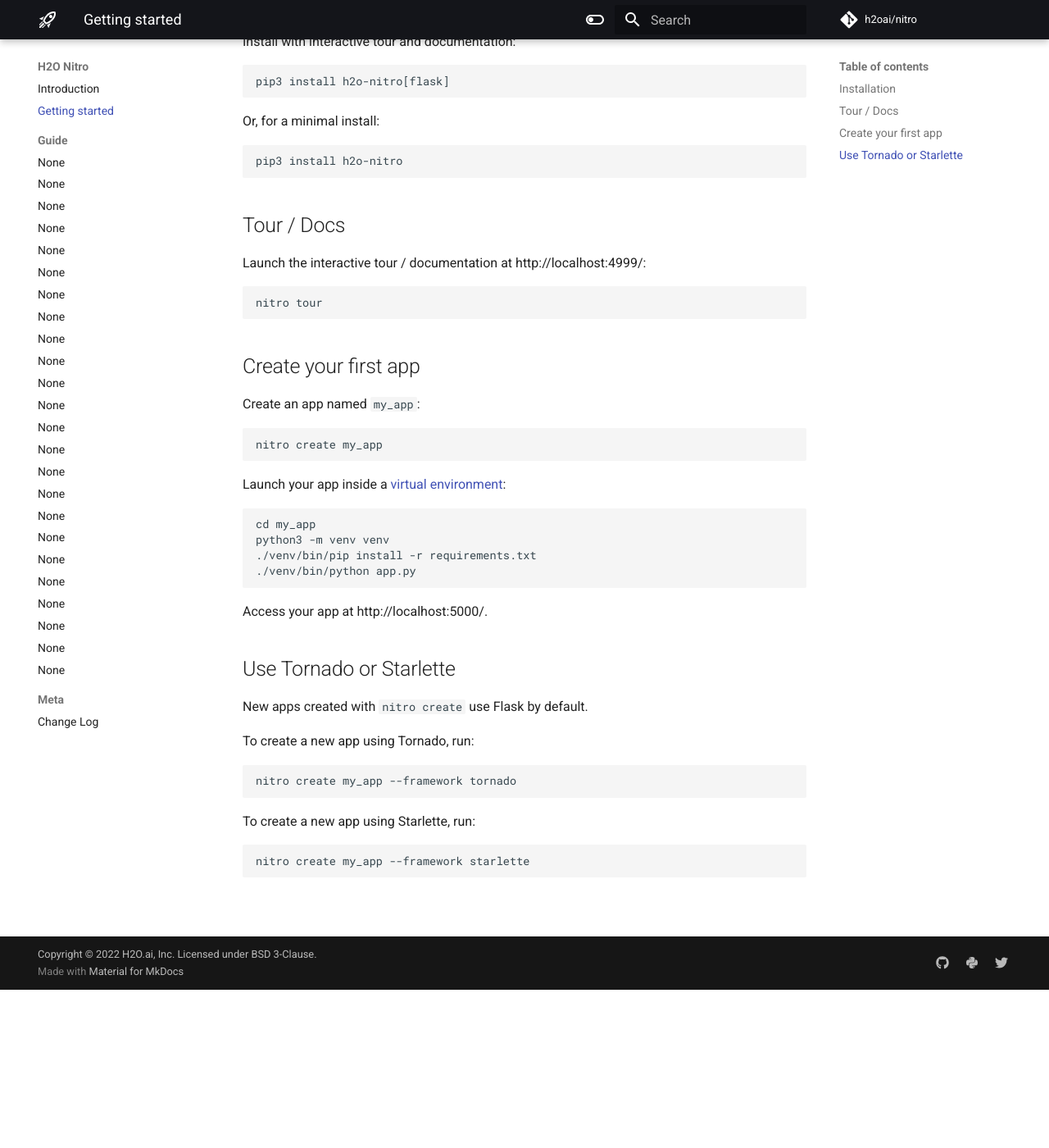
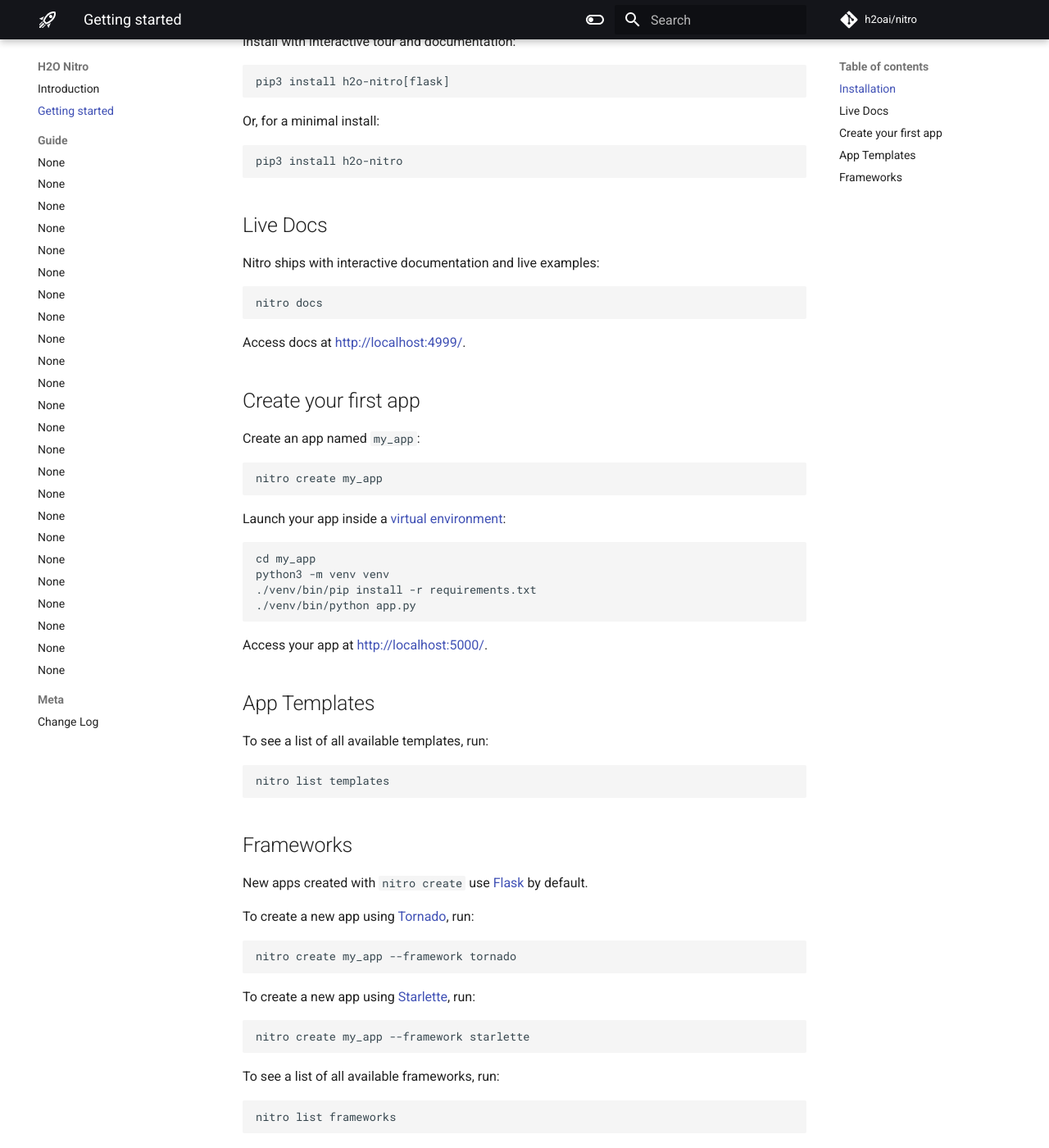
Before and after one commit to h2oai/nitro, an MkDocs documentation site: the page built from docs/install.md, in a window 1280 px wide and 1400 px high, scrolled down 193 px. Shown: the whole window at 82% size. Built offline with MkDocs 1.6.1 and Material for MkDocs 9.7.7, drawn with Linux system fonts in a browser that asks for light colours; comment, search, counter and statistics services are not loaded; the version menu is left out.

Commit message:
docs: Improve install docs

````diff
--- a/docs/install.md
+++ b/docs/install.md
@@ -14,13 +14,15 @@ Or, for a minimal install:
 pip3 install h2o-nitro
 ```
 
-## Tour / Docs
+## Live Docs
 
-Launch the interactive tour / documentation at http://localhost:4999/:
+Nitro ships with interactive documentation and live examples:
 
 ```
-nitro tour
+nitro docs
 ```
+
+Access docs at  [http://localhost:4999/](http://localhost:4999/).
 
 ## Create your first app
 
@@ -39,20 +41,34 @@ python3 -m venv venv
 ./venv/bin/python app.py
 ```
 
-Access your app at http://localhost:5000/.
+Access your app at [http://localhost:5000/](http://localhost:5000/).
 
-## Use Tornado or Starlette
+## App Templates
 
-New apps created with `nitro create` use Flask by default.
+To see a list of all available templates, run:
 
-To create a new app using Tornado, run:
+```
+nitro list templates
+```
+
+## Frameworks
+
+New apps created with `nitro create` use [Flask](https://flask.palletsprojects.com/) by default.
+
+To create a new app using [Tornado](https://www.tornadoweb.org/), run:
 
 ```
 nitro create my_app --framework tornado
 ```
 
-To create a new app using Starlette, run:
+To create a new app using [Starlette](https://www.starlette.io/), run:
 
 ```
 nitro create my_app --framework starlette
 ```
+
+To see a list of all available frameworks, run:
+
+```
+nitro list frameworks
+```
````
